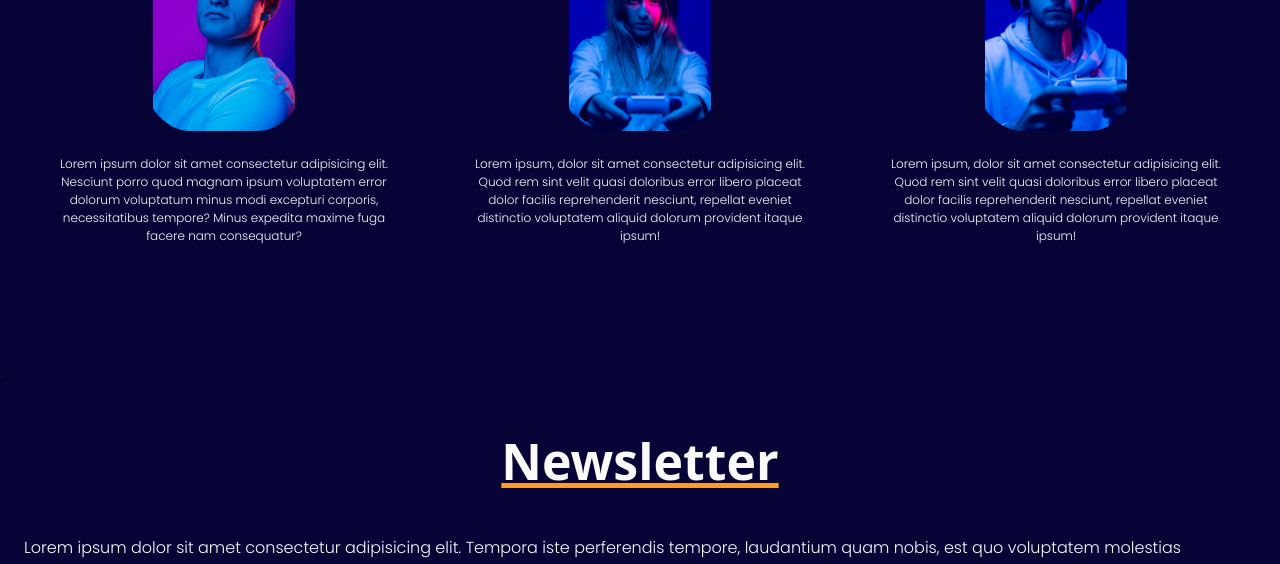
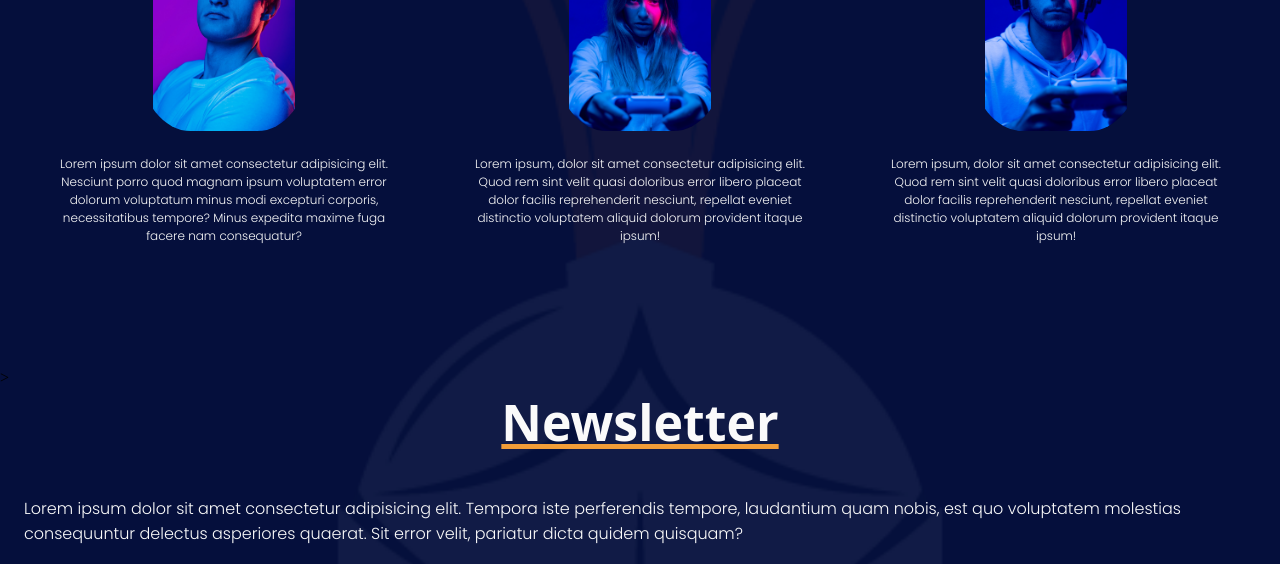
Before and after one commit to jsancivier/JonathanGabrielLopez57670, a plain HTML site: page index.html in a window 1280 px wide. Shown: the part 1373-1937 px from the top of the page. Drawn offline with Linux system fonts and the light colour scheme; a web font is replaced by a local one.

Commit message:
Logo fondo de sitio

```diff
--- a/css/styles.css
+++ b/css/styles.css
@@ -14,6 +14,9 @@ font-family: "Poppins", sans-serif; para texto
 
 html{
     background-color: #070336;
+    background-image:url(../assets/TornamentMode\ logo-02-opaco.png);
+    background-repeat: repeat;
+    background-size: contain;
 }
 
 p{
@@ -199,7 +202,10 @@ ul{
 .equipoHome .miembrosEquipo p{
     font-size: 12px;
     text-align: center;
+    margin-bottom: 0px;
 }
+
+
 
 /*.equipoHome .imgEquipo{
     width: 30%;
@@ -208,7 +214,9 @@ ul{
     border: 0.2rem;
     box-shadow: #F29D38;
 }*/
-
+.newsH2{
+    margin-top: 1px;
+}
 .newsLetter{
     display: flex;
     flex-direction: row;
--- a/index.html
+++ b/index.html
@@ -80,7 +80,7 @@
                 </div>>
         </section>
         <section>
-            <h2>Newsletter</h2>
+            <h2 class="newsH2">Newsletter</h2>
             <p>Lorem ipsum dolor sit amet consectetur adipisicing elit. Tempora iste perferendis tempore, laudantium quam nobis, est quo voluptatem molestias consequuntur delectus asperiores quaerat. Sit error velit, pariatur dicta quidem quisquam?</p>
             <div class="newsLetter">
                 <img src="./assets/mail_logo.svg" class="logoCarta" alt="">
```
Also changed, not shown: assets/TornamentMode logo-02-opaco.png (added).
